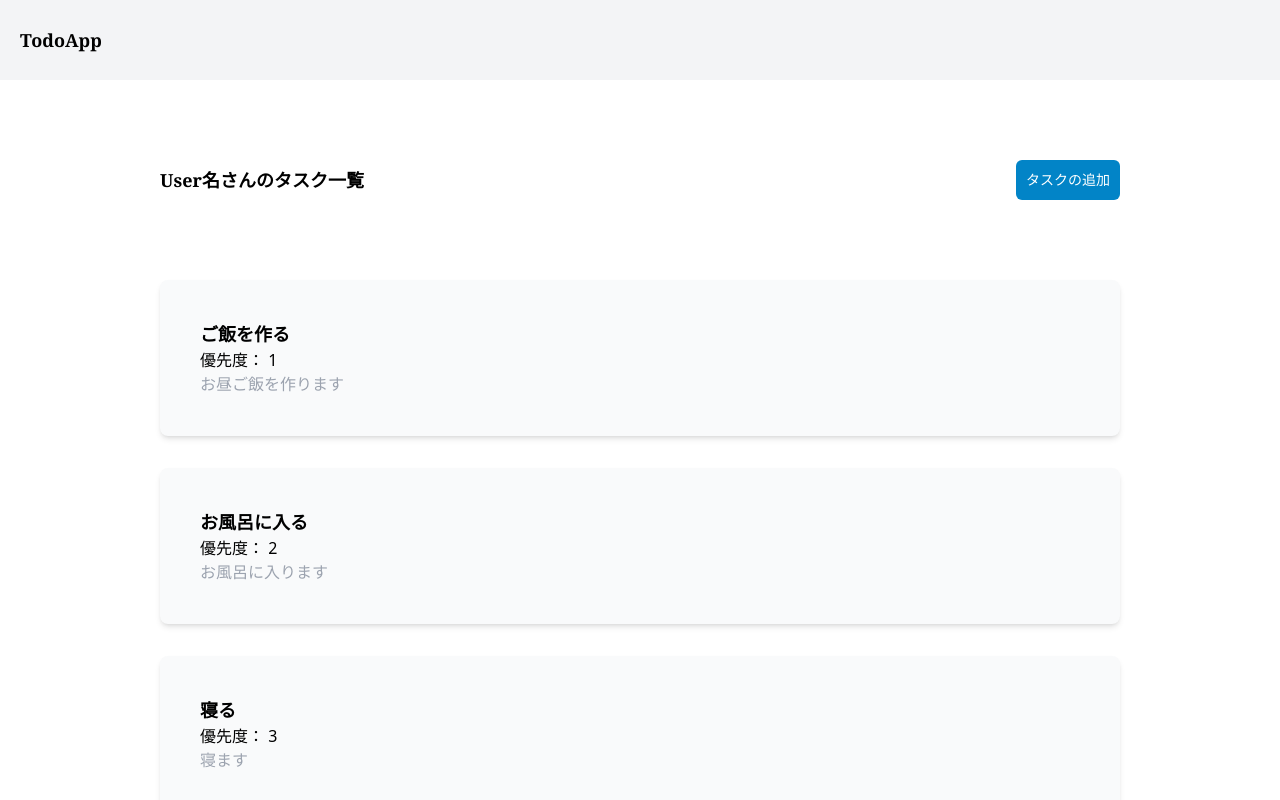
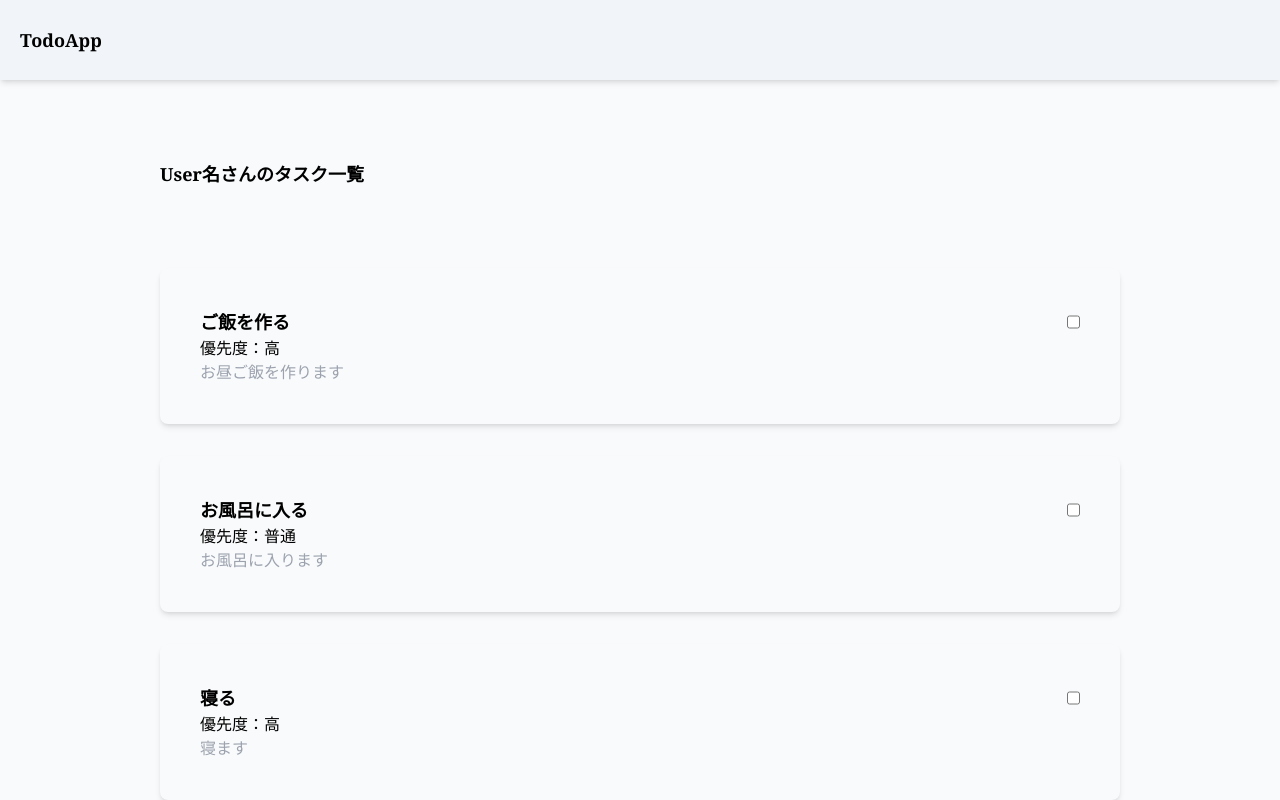
Before and after one commit to hiroto0701/auth-todo-spa, a Vue app in the folder frontend/: page / in a window 1280 px wide. Shown: the top 800 px of the page. Built offline with nearby package versions, Linux system fonts and the light colour scheme; the HTML template or start-up script is replaced by a standard one.

Commit message:
List.vue UI 部分概ね完成

```diff
--- a/frontend/index.html
+++ b/frontend/index.html
@@ -6,7 +6,7 @@
     <meta name="viewport" content="width=device-width, initial-scale=1.0">
     <title>Vite App</title>
   </head>
-  <body>
+  <body class="bg-slate-50">
     <div id="app"></div>
     <script type="module" src="/src/main.ts"></script>
   </body>
--- /dev/null
+++ b/frontend/src/components/AddTaskButton.vue
@@ -0,0 +1,9 @@
+<script setup lang="ts">
+import { ref } from 'vue';
+
+const buttonText = ref("+ タスクの追加")
+</script>
+
+<template>
+  <button class="w-full bg-slate-200 rounded-md py-8">{{ buttonText }}</button>
+</template>
--- a/frontend/src/components/MainHeader.vue
+++ b/frontend/src/components/MainHeader.vue
@@ -4,7 +4,7 @@ import { ref } from 'vue';
 const title = ref('TodoApp')
 </script>
 <template>
-<header class="w-full h-20 bg-gray-100 flex items-center px-5">
-  <h1 class="text-lg font-bold text-black font-serif">{{ title }}</h1>
-</header>
+  <header class="w-full h-20 bg-slate-100 shadow-md flex items-center px-5">
+    <h1 class="text-lg font-bold text-black font-serif">{{ title }}</h1>
+  </header>
 </template>
--- a/frontend/src/components/TaskList.vue
+++ b/frontend/src/components/TaskList.vue
@@ -1,17 +1,10 @@
 <script setup lang="ts">
 import { ref, computed } from 'vue';
-
-type Todos = {
-  title: string;
-  priority: number;
-  content: string;
-  isDone: boolean;
-};
 
 const todosList = ref([
   {
     "title": "ご飯を作る",
-    "priority": 1,
+    "priority": 3,
     "content": "お昼ご飯を作ります",
     "isDone": false
   },
@@ -29,12 +22,30 @@ const todosList = ref([
   },
 ]);
 
+const priorityText = computed((): string[] => {
+  return todosList.value.map(todo => {
+    switch (todo.priority) {
+      case 1:
+        return "低";
+      case 2:
+        return "普通";
+      case 3:
+        return "高";
+      default:
+        return "";
+    }
+  });
+});
+
 </script>
 
 <template>
-<div v-for="(todo, index) in todosList" :key="index" class="bg-gray-50 rounded-lg shadow-md my-8 p-10">
-  <h2 class="text-lg font-semibold ">{{ todo.title }}</h2>
-  <p>優先度： {{ todo.priority }}</p>
-  <p class="text-gray-400">{{ todo.content }}</p>
-</div>
+  <div v-for="(todo, index) in todosList" :key="index" class="rounded-lg shadow-md my-8 p-10" :disabled="todo.isDone" :class="todo.isDone ? 'bg-gray-200' : 'bg-gray-50'">
+    <div class="flex justify-between">
+      <h2 class="text-lg font-semibold ">{{ todo.title }}</h2>
+      <input type="checkbox" v-model="todo.isDone">
+    </div>
+    <p>優先度：{{ priorityText[index] }}</p>
+    <p class="text-gray-400">{{ todo.content }}</p>
+  </div>
 </template>
--- a/frontend/src/views/HomeView.vue
+++ b/frontend/src/views/HomeView.vue
@@ -1,6 +1,7 @@
 <script setup lang="ts">
 import MainHeader from '@/components/MainHeader.vue';
 import TaskList from '@/components/TaskList.vue';
+import AddTaskButton from '@/components/AddTaskButton.vue';
 </script>
 
 <template>
@@ -8,10 +9,10 @@ import TaskList from '@/components/TaskList.vue';
   <main class="w-9/12 h-screen mx-auto my-20">
     <div class="flex w-full justify-between items-center gap-x-10">
       <h2 class="text-lg font-serif font-semibold">User名さんのタスク一覧</h2>
-      <button class="bg-sky-600 p-2.5 text-white text-sm rounded-md">タスクの追加</button>
     </div>
     <div class="my-20">
       <task-list />
+      <add-task-button />
     </div>
   </main>
 </template>
```
